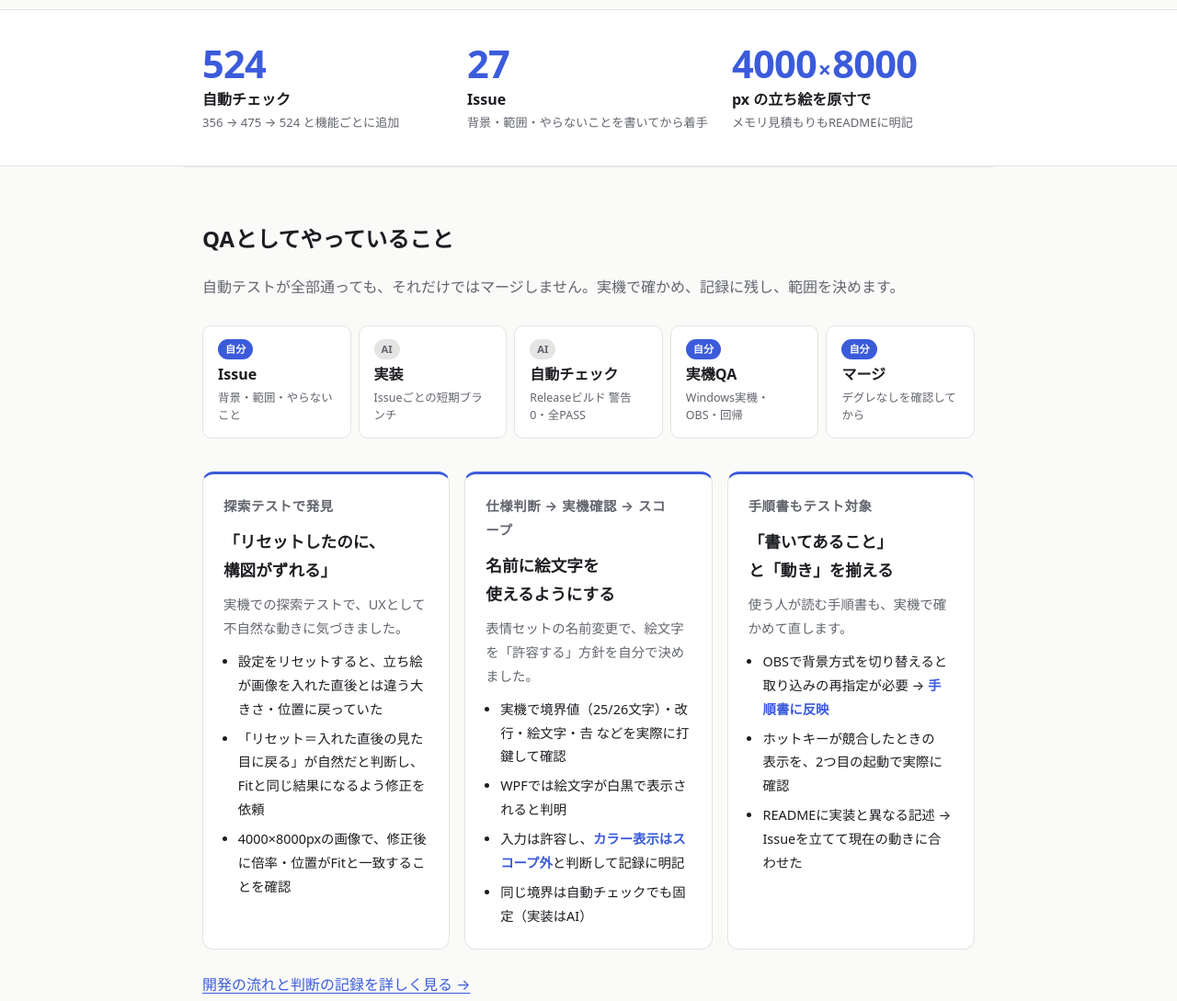
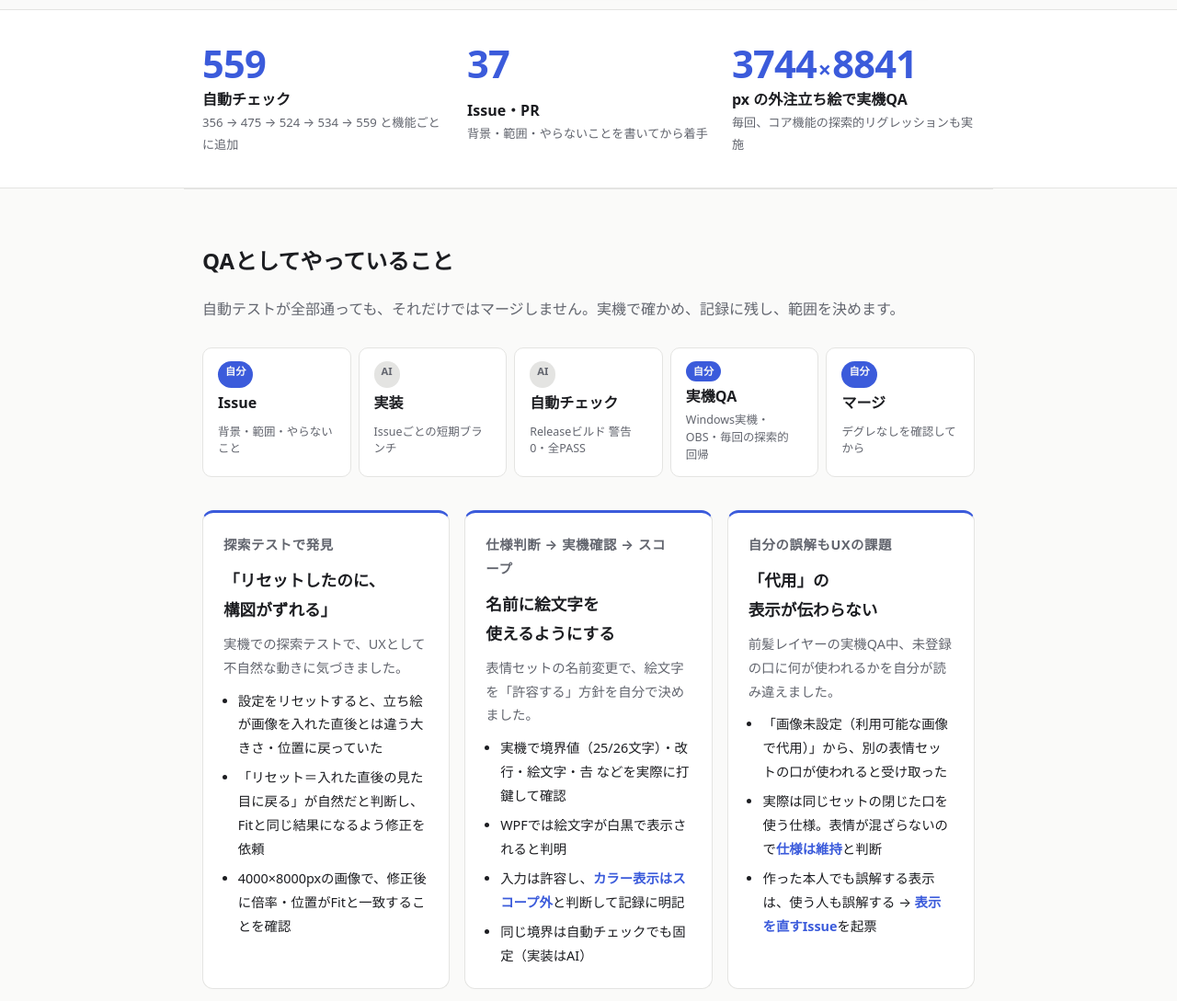
Before and after one commit to yusuke-kimura-qa/yusuke-kimura-qa.github.io, a plain HTML site: page index.html in a window 1280 px wide. Shown: the part 880-1969 px from the top of the page at 92% size. Drawn offline with Linux system fonts and the light colour scheme.

Commit message:
Update Mimica content with October progress
- Top page: 559 automated checks, 37 issues/PRs, real-device QA with the
  commissioned 3744x8841 art; replace the docs card with the "代用" label
  misunderstanding story (#35)
- Case study: v1.0.0 Free release status, timeline entries for version
  display, TESTING.md process, bangs layer and stripping local paths;
  new stories for the bangs layer and the fallback label; updated numbers
  and current issues

Co-Authored-By: Claude Opus 5.5 <noreply@anthropic.com>

```diff
--- a/index.html
+++ b/index.html
@@ -62,16 +62,16 @@
     <section class="stats-band" aria-label="数字で見るMimica">
       <div class="wrap stats">
         <div class="stat">
-          <span class="num">524</span>
-          <span class="label">自動チェック<br><small>356 → 475 → 524 と機能ごとに追加</small></span>
+          <span class="num">559</span>
+          <span class="label">自動チェック<br><small>356 → 475 → 524 → 534 → 559 と機能ごとに追加</small></span>
         </div>
         <div class="stat">
-          <span class="num">27</span>
-          <span class="label">Issue<br><small>背景・範囲・やらないことを書いてから着手</small></span>
+          <span class="num">37</span>
+          <span class="label">Issue・PR<br><small>背景・範囲・やらないことを書いてから着手</small></span>
         </div>
         <div class="stat">
-          <span class="num">4000<small>×</small>8000</span>
-          <span class="label">px の立ち絵を原寸で<br><small>メモリ見積もりもREADMEに明記</small></span>
+          <span class="num">3744<small>×</small>8841</span>
+          <span class="label">px の外注立ち絵で実機QA<br><small>毎回、コア機能の探索的リグレッションも実施</small></span>
         </div>
       </div>
     </section>
@@ -84,7 +84,7 @@
         <li><span class="who me">自分</span><b>Issue</b><small>背景・範囲・やらないこと</small></li>
         <li><span class="who ai">AI</span><b>実装</b><small>Issueごとの短期ブランチ</small></li>
         <li><span class="who ai">AI</span><b>自動チェック</b><small>Releaseビルド 警告0・全PASS</small></li>
-        <li><span class="who me">自分</span><b>実機QA</b><small>Windows実機・OBS・回帰</small></li>
+        <li><span class="who me">自分</span><b>実機QA</b><small>Windows実機・OBS・毎回の探索的回帰</small></li>
         <li><span class="who me">自分</span><b>マージ</b><small>デグレなしを確認してから</small></li>
       </ol>
 
@@ -113,13 +113,13 @@
         </article>
 
         <article class="case">
-          <p class="case-tag">手順書もテスト対象</p>
-          <h3>「書いてあること」と「動き」を揃える</h3>
-          <p>使う人が読む手順書も、実機で確かめて直します。</p>
+          <p class="case-tag">自分の誤解もUXの課題</p>
+          <h3>「代用」の表示が伝わらない</h3>
+          <p>前髪レイヤーの実機QA中、未登録の口に何が使われるかを自分が読み違えました。</p>
           <ul>
-            <li>OBSで背景方式を切り替えると取り込みの再指定が必要 → <strong>手順書に反映</strong></li>
-            <li>ホットキーが競合したときの表示を、2つ目の起動で実際に確認</li>
-            <li>READMEに実装と異なる記述 → Issueを立てて現在の動きに合わせた</li>
+            <li>「画像未設定（利用可能な画像で代用）」から、別の表情セットの口が使われると受け取った</li>
+            <li>実際は同じセットの閉じた口を使う仕様。表情が混ざらないので<strong>仕様は維持</strong>と判断</li>
+            <li>作った本人でも誤解する表示は、使う人も誤解する → <strong>表示を直すIssue</strong>を起票</li>
           </ul>
         </article>
       </div>
```
Also changed, not shown: works/mimica.html (+30 -5 lines).
